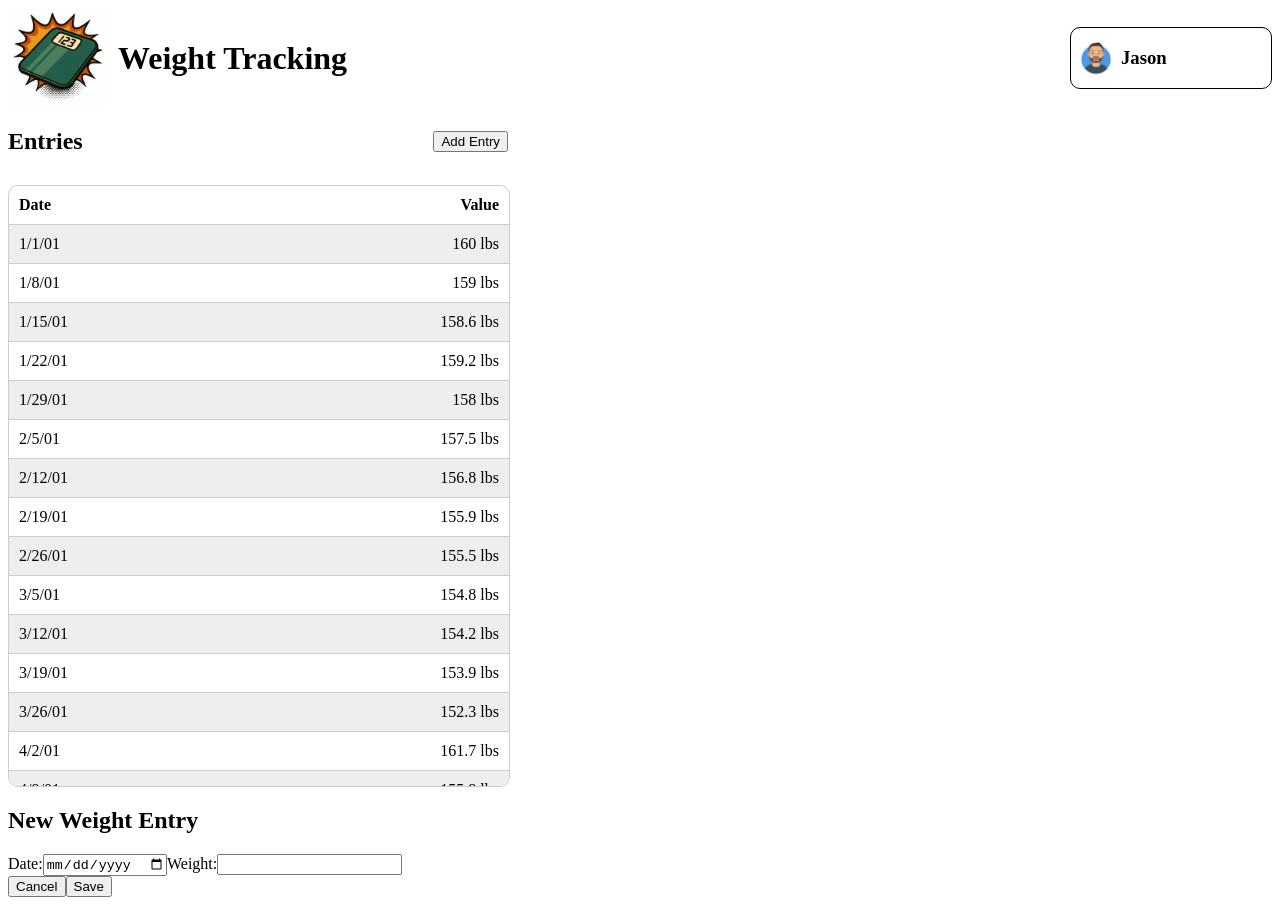
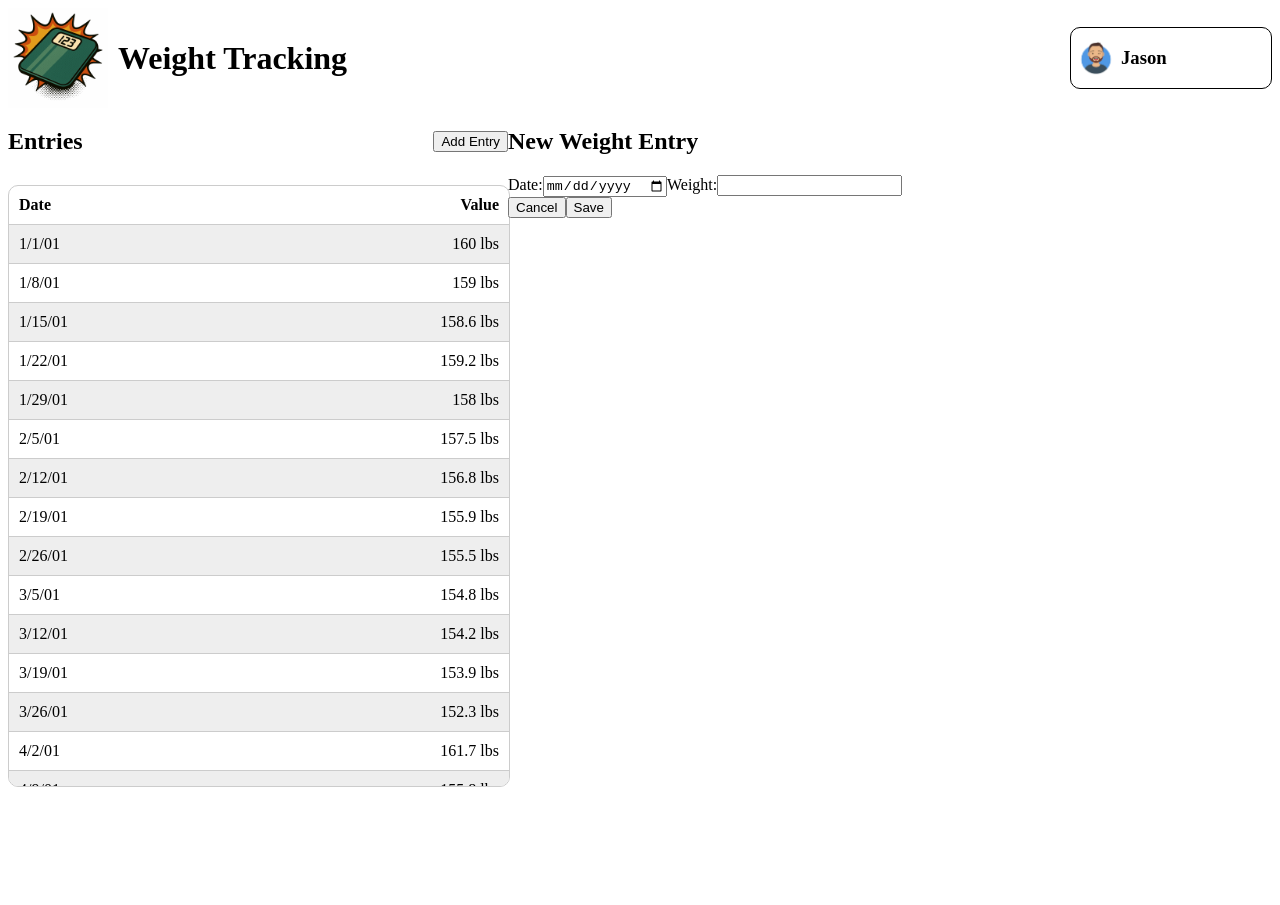
Before and after one commit to Floresj4/weight-tracking, an Angular app in the folder weight-tracking-ui/: page / in a window 1280 px wide. Both pictures are taken after a click on the button "Add Entry". After the commit the page ends 800 px from the top, so only its background shows below. Built offline with nearby package versions, Linux system fonts and the light colour scheme.

Commit message:
section and display:flex

```diff
--- a/weight-tracking-ui/src/app/app.component.html
+++ b/weight-tracking-ui/src/app/app.component.html
@@ -21,8 +21,10 @@
     </section>
 
     @if(showNewEntry) {
-        <app-weight-new
-            (close)="onCloseNewEntry()"/>
+        <section class="new-entry-container">
+            <app-weight-new
+                (close)="onCloseNewEntry()"/>
+        </section>
     }
 
 </main>
--- a/weight-tracking-ui/src/app/app.component.scss
+++ b/weight-tracking-ui/src/app/app.component.scss
@@ -2,6 +2,10 @@ header {
     display: flex;
     justify-content: space-between;
     align-items: center;
+}
+
+main {
+    display: flex;
 }
 
 .weights-container {
```
